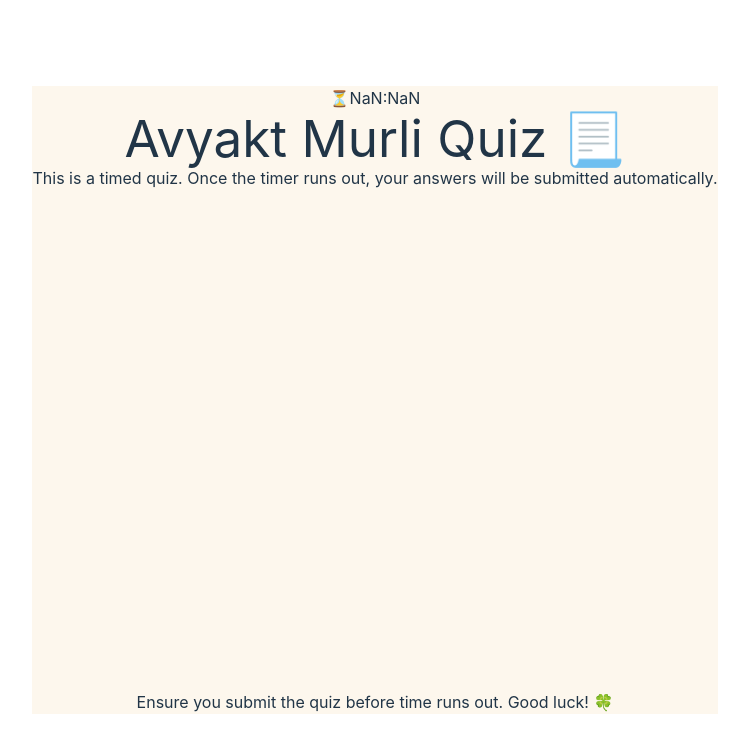
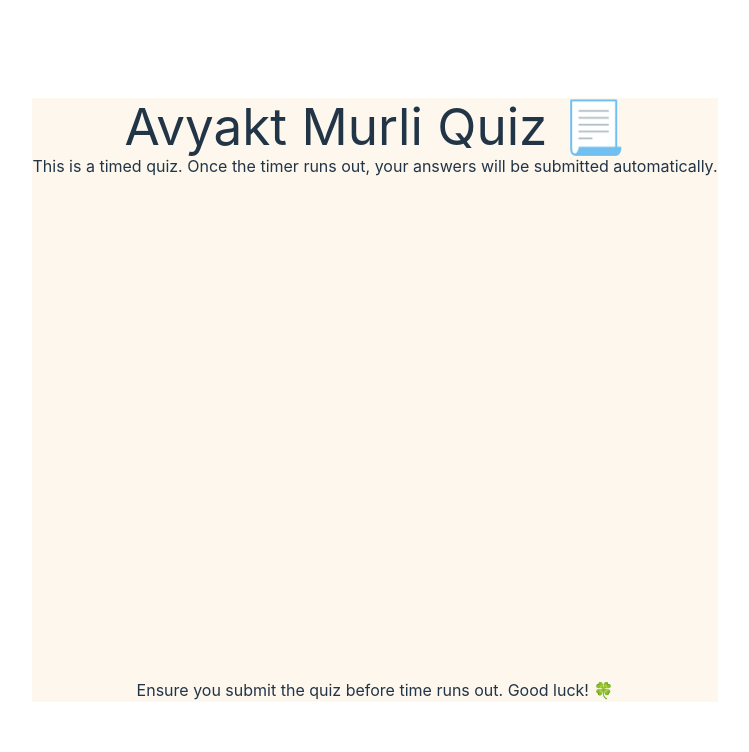
Before and after one commit to sakshamgandhi20/Timer-Form, a React (Vite) app: page /quiz in a window 1280 px wide. Shown: the top 752 px of the page, without its empty margins (265-1014 px from the left). Built offline with nearby package versions, Linux system fonts and the light colour scheme; no server answers.

Commit message:
remove the timer temporarily

```diff
--- a/src/components/QuizPage.jsx
+++ b/src/components/QuizPage.jsx
@@ -1,93 +1,3 @@
-// import React, { useEffect, useState } from 'react';
-// import { doFetchQuizSettingsFromBackend } from '../service/quizSetting-controller';
-
-// const QuizPage = ({ onTimeUp }) => {
-//   const [timeLeft, setTimeLeft] = useState();
-//   const [formUrl, setFormUrl] = useState('');
-
-//   async function doFetchQuizLink() {
-//     var serverMsg = await doFetchQuizSettingsFromBackend();
-//     console.log(serverMsg.data);
-//     if (serverMsg.data.status === true) {
-//       if (serverMsg.data.result) {
-
-//         setTimeLeft(serverMsg.data.result.timerDuration);
-//         setFormUrl(serverMsg.data.result.formUrl);
-//         console.log(serverMsg.data);
-//       } else {
-//         alert(serverMsg.data.error)
-//       }
-//     } else {
-//       alert(serverMsg.data.error);
-//     }
-//   }
-
-//   useEffect(()=>{
-//     doFetchQuizLink();
-//   },[])
-
-//   // Timer logic
-//   useEffect(() => {
-//     if (timeLeft <= 0) {
-//       onTimeUp();
-//     } else {
-//       const timer = setInterval(() => {
-//         setTimeLeft((prevTime) => prevTime - 1);
-//       }, 1000);
-//       return () => clearInterval(timer);
-//     }
-//   }, [timeLeft, onTimeUp]);
-
-//   // Format time in MM:SS
-//   const formatTime = (seconds) => {
-//     const minutes = Math.floor(seconds / 60);
-//     const remainingSeconds = seconds % 60;
-//     return `${String(minutes).padStart(2, '0')}:${String(remainingSeconds).padStart(2, '0')}`;
-//   };
-
-//   return (
-//     <div className="min-h-screen bg-[#fdf7ed] flex flex-col items-center p-4">
-//       {/* Sticky Timer */}
-//       <div className="w-full bg-[#ffd700] text-[#663300] font-semibold py-2 px-4 shadow-md sticky top-0 z-50 flex justify-center items-center">
-//         <span>⏳</span>
-//         <span className="ml-2">{formatTime(timeLeft)}</span>
-//       </div>
-
-//       {/* Quiz Content */}
-//       <div className="w-full max-w-4xl mt-6 px-4 sm:px-6 md:px-8 lg:px-12">
-//         <h1 className="text-2xl sm:text-3xl md:text-4xl font-bold text-[#663300] text-center mb-4">
-//           Avyakt Murli Quiz 📃
-//         </h1>
-//         <p className="text-center text-gray-600 mb-6 text-sm sm:text-base">
-//           This is a timed quiz. Once the timer runs out, your answers will be submitted automatically.
-//         </p>
-
-//         {/* Google Form Embed */}
-//         <div className="w-full bg-white rounded-lg shadow-lg overflow-hidden p-4 sm:p-6 md:p-8">
-//           <iframe
-//             src={formUrl}
-//             // src="https://docs.google.com/forms/d/e/1FAIpQLSfaLRQNGTZ37NWULU_D3RlNH32LqXy6jXb1Sy3xmk4EG7lP2g/viewform?embedded=true"
-//             title="Quiz Form"
-//             width="100%"
-//             height="500px"
-//             className="border-0 rounded-lg"
-//             frameBorder="0"
-//             allow="autoplay; encrypted-media"
-//           />
-//         </div>
-//       </div>
-
-//       {/* Footer */}
-//       <div className="mt-8 text-gray-500 text-sm text-center">
-//         <p className="italic">
-//           Ensure you submit the quiz before time runs out. Good luck! 🍀
-//         </p>
-//       </div>
-//     </div>
-//   );
-// };
-
-// export default QuizPage;
 import React, { useEffect, useState } from 'react';
 import { doFetchQuizSettingsFromBackend } from '../service/quizSetting-controller';
 import axios from 'axios';
@@ -113,28 +23,28 @@ const QuizPage = () => {
   }, []);
 
   // Timer logic
-  useEffect(() => {
-    if (timeLeft <= 0) {
-      handleAutoSubmit(); // Trigger form submission when time is up
-      // onTimeUp();
-    } else {
-      const timer = setInterval(() => {
-        setTimeLeft((prevTime) => prevTime - 1);
-      }, 1000);
-      return () => clearInterval(timer);
-    }
-  }, [timeLeft]);
+  // useEffect(() => {
+  //   if (timeLeft <= 0) {
+  //     // handleAutoSubmit(); // Trigger form submission when time is up
+  //     // onTimeUp();
+  //   } else {
+  //     const timer = setInterval(() => {
+  //       setTimeLeft((prevTime) => prevTime - 1);
+  //     }, 1000);
+  //     return () => clearInterval(timer);
+  //   }
+  // }, [timeLeft]);
 
   // Function to handle automatic submission of the Google Form
-  const handleAutoSubmit = async () => {
-    const googleFormAutoSubmitUrl = "https://script.google.com/macros/s/AKfycbxiHR5vmWJlrCkjXdk3EfV4EHAmmRmpAomoXwKwuV6346HLV6h3jDSWFmq83Vq8tgeb9g/exec";
-    try {
-      await axios.get(googleFormAutoSubmitUrl);
-      console.log('Form auto-submitted successfully!');
-    } catch (error) {
-      console.error('Failed to auto-submit form:', error);
-    }
-  };
+  // const handleAutoSubmit = async () => {
+  //   const googleFormAutoSubmitUrl = "https://script.google.com/macros/s/AKfycbxiHR5vmWJlrCkjXdk3EfV4EHAmmRmpAomoXwKwuV6346HLV6h3jDSWFmq83Vq8tgeb9g/exec";
+  //   try {
+  //     await axios.get(googleFormAutoSubmitUrl);
+  //     console.log('Form auto-submitted successfully!');
+  //   } catch (error) {
+  //     console.error('Failed to auto-submit form:', error);
+  //   }
+  // };
 
 
   // Format time in MM:SS
@@ -147,10 +57,10 @@ const QuizPage = () => {
   return (
     <div className="min-h-screen bg-[#fdf7ed] flex flex-col items-center p-4">
       {/* Sticky Timer */}
-      <div className="w-full bg-[#ffd700] text-[#663300] font-semibold py-2 px-4 shadow-md sticky top-0 z-50 flex justify-center items-center">
+      {/* <div className="w-full bg-[#ffd700] text-[#663300] font-semibold py-2 px-4 shadow-md sticky top-0 z-50 flex justify-center items-center">
         <span>⏳</span>
         <span className="ml-2">{formatTime(timeLeft)}</span>
-      </div>
+      </div> */}
 
       {/* Quiz Content */}
       <div className="w-full max-w-4xl mt-6 px-4 sm:px-6 md:px-8 lg:px-12">
```
